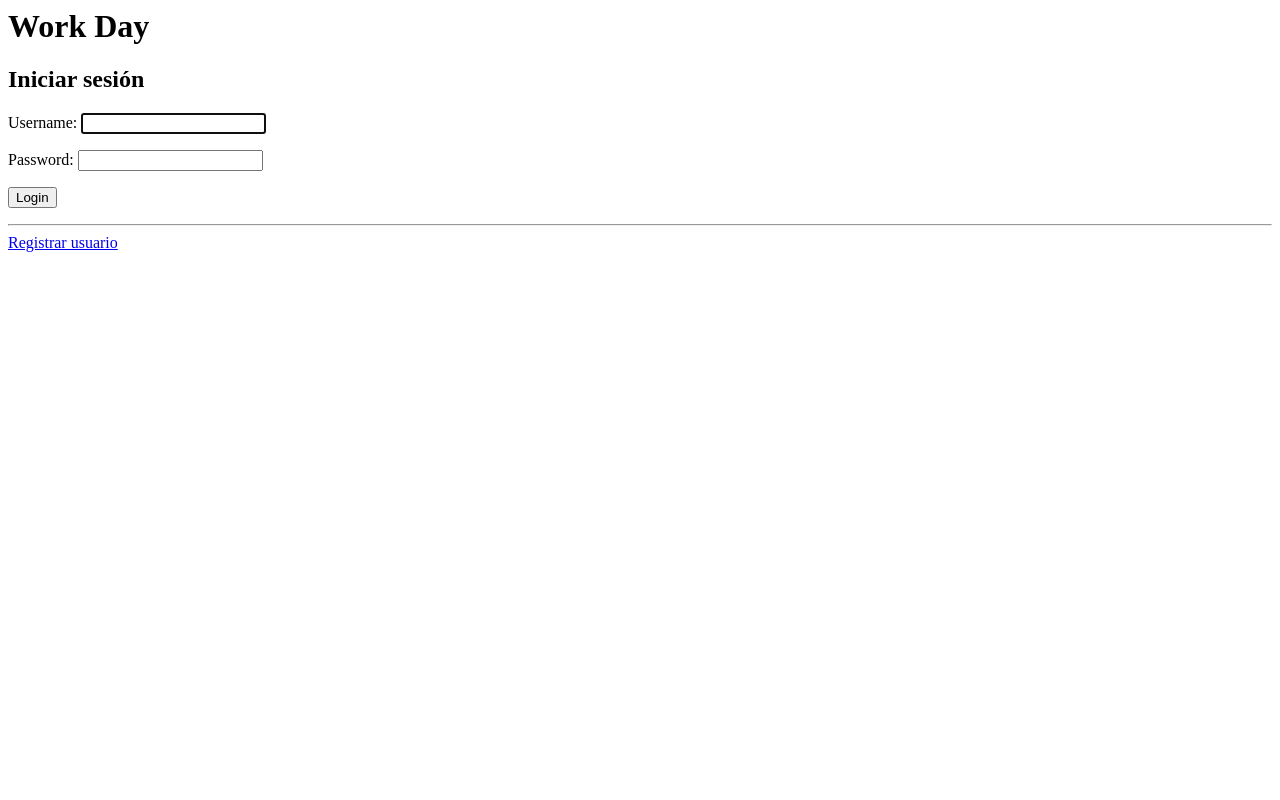
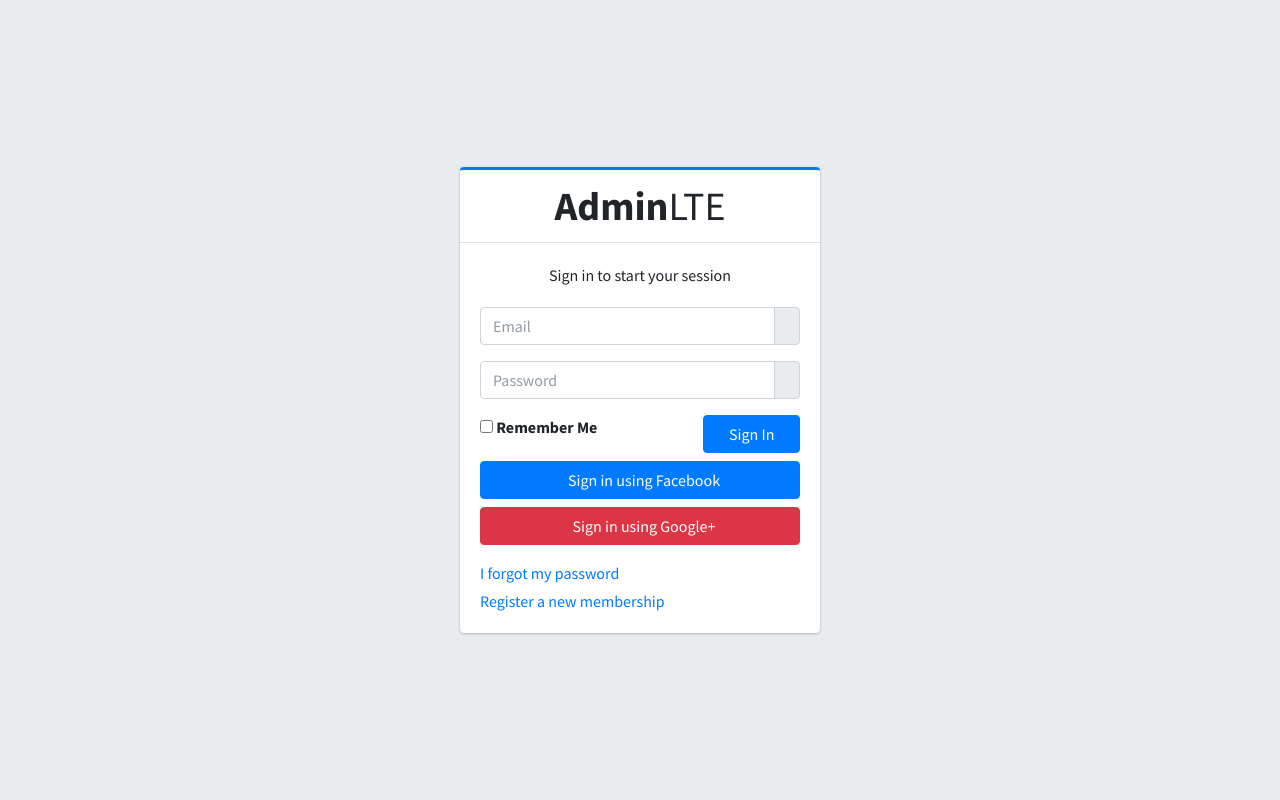
Before and after one commit to JoseHumire/Proyecto_CS, a Django app: page /login/ in a window 1280 px wide. Run offline with Django 3.2, Linux system fonts and the light colour scheme; some libraries are stand-ins or nearby versions.

Commit message:
adminlte3 agregado

```diff
--- a/proyecto_cs/urls.py
+++ b/proyecto_cs/urls.py
@@ -24,4 +24,6 @@ urlpatterns = [
     path('logout/', views.logout),
 
     path('admin/', admin.site.urls),
+
+    path('prueba/', views.prueba),
 ]
--- /dev/null
+++ b/work_day/templates/users/index.html
@@ -0,0 +1,3 @@
+<h1>
+    qwe
+</h1>
--- a/work_day/templates/users/login.html
+++ b/work_day/templates/users/login.html
@@ -1,11 +1,109 @@
+{% load static %}
+
+<!DOCTYPE html>
+<html lang="en">
+<head>
+  <meta charset="utf-8">
+  <meta name="viewport" content="width=device-width, initial-scale=1">
+  <title>AdminLTE 3 | Log in (v2)</title>
+
+  <!-- Google Font: Source Sans Pro -->
+  <link rel="stylesheet" href="https://fonts.googleapis.com/css?family=Source+Sans+Pro:300,400,400i,700&display=fallback">
+  <!-- Font Awesome -->
+  <link rel="stylesheet" href="{%static 'lib/adminlte-3.0.4/plugins/fontawesome-free/css/all.min.css' %}">
+  <!-- icheck bootstrap -->
+  <link rel="stylesheet" href="{%static 'lib/adminlte-3.0.4/plugins/icheck-bootstrap/icheck-bootstrap.min.css' %}">
+  <!-- Theme style -->
+  <link rel="stylesheet" href="{%static 'lib/adminlte-3.0.4/css/adminlte.min.css' %}">
+</head>
+<body class="hold-transition login-page">
+<div class="login-box">
+  <!-- /.login-logo -->
+  <div class="card card-outline card-primary">
+    <div class="card-header text-center">
+      <a href="../../index2.html" class="h1"><b>Admin</b>LTE</a>
+    </div>
+    <div class="card-body">
+      <p class="login-box-msg">Sign in to start your session</p>
+
+      <form action="../../index3.html" method="post">
+        <div class="input-group mb-3">
+          <input type="email" class="form-control" placeholder="Email">
+          <div class="input-group-append">
+            <div class="input-group-text">
+              <span class="fas fa-envelope"></span>
+            </div>
+          </div>
+        </div>
+        <div class="input-group mb-3">
+          <input type="password" class="form-control" placeholder="Password">
+          <div class="input-group-append">
+            <div class="input-group-text">
+              <span class="fas fa-lock"></span>
+            </div>
+          </div>
+        </div>
+        <div class="row">
+          <div class="col-8">
+            <div class="icheck-primary">
+              <input type="checkbox" id="remember">
+              <label for="remember">
+                Remember Me
+              </label>
+            </div>
+          </div>
+          <!-- /.col -->
+          <div class="col-4">
+            <button type="submit" class="btn btn-primary btn-block">Sign In</button>
+          </div>
+          <!-- /.col -->
+        </div>
+      </form>
+
+      <div class="social-auth-links text-center mt-2 mb-3">
+        <a href="#" class="btn btn-block btn-primary">
+          <i class="fab fa-facebook mr-2"></i> Sign in using Facebook
+        </a>
+        <a href="#" class="btn btn-block btn-danger">
+          <i class="fab fa-google-plus mr-2"></i> Sign in using Google+
+        </a>
+      </div>
+      <!-- /.social-auth-links -->
+
+      <p class="mb-1">
+        <a href="forgot-password.html">I forgot my password</a>
+      </p>
+      <p class="mb-0">
+        <a href="register.html" class="text-center">Register a new membership</a>
+      </p>
+    </div>
+    <!-- /.card-body -->
+  </div>
+  <!-- /.card -->
+</div>
+<!-- /.login-box -->
+
+<!-- jQuery -->
+<script src="{%static 'lib/adminlte-3.0.4/plugins/jquery/jquery.min.js' %}"></script>
+<!-- Bootstrap 4 -->
+<script src="{%static 'lib/adminlte-3.0.4/plugins/bootstrap/js/bootstrap.bundle.min.js' %}"></script>
+<!-- AdminLTE App -->
+<script src="{%static 'lib/adminlte-3.0.4/js/adminlte.min.js' %}"></script>
+</body>
+</html>
+
+<!--
 <h1>Work Day</h1>
 <h2>Iniciar sesión</h2>
 
 <form method="POST">
     {{ form.as_p }}
     {% csrf_token %}
+
     <button type="submit">Login</button>
 </form>
 
 <hr />
 <a href="/register">Registrar usuario</a>
+
+-->
--- a/work_day/views.py
+++ b/work_day/views.py
@@ -65,3 +65,8 @@ def login(request):
 def logout(request):
     do_logout(request)
     return redirect('/')
+
+
+# ignorar esto
+def prueba(request):
+    return render(request, "users/index.html",)
```
Also changed, not shown: work_day/migrations/0008_auto_20201128_1939.py (added).
